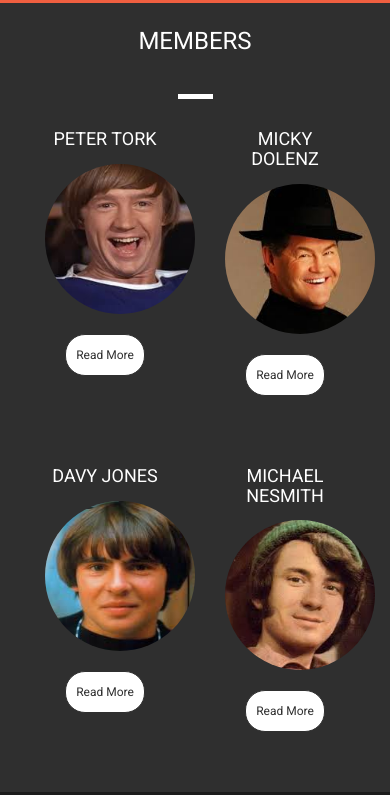
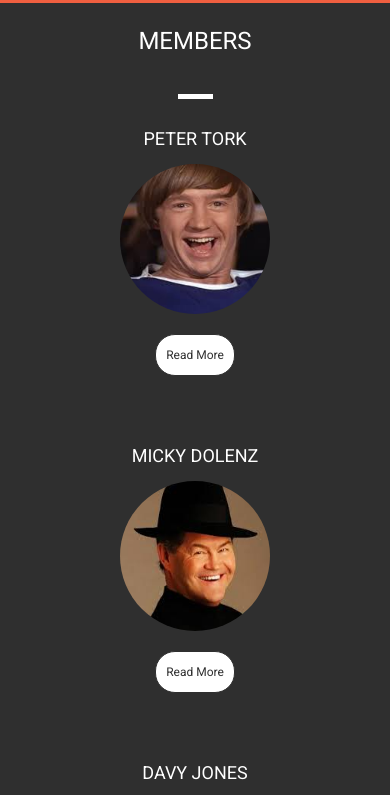
Before and after one commit to Code-Institute-Submissions/band-milestone-project-pages, a plain HTML site: page about.html in a window 390 px wide. Shown: the part 1110-1905 px from the top of the page. Drawn offline with nearby package versions, Linux system fonts and the light colour scheme.

```diff
--- a/about.html
+++ b/about.html
@@ -251,7 +251,7 @@
                     </div>
                 </div>
                 <div class="row">
-                    <div class="col-xs-6 col-sm-4 col-md-6 members-allign">
+                    <div class="col-xs-12 col-sm-6 col-md-6 members-allign">
                         <div class="row">
                             <div class="col-md-12">
                                 <h4 class="three-reasons-heading uppercase">Peter Tork</h4>
@@ -260,7 +260,7 @@
                             </div>
                         </div>
                     </div>
-                    <div class="col-xs-6 col-sm-4 col-md-6 members-allign">
+                    <div class="col-xs-12 col-sm-6 col-md-6 members-allign">
                         <div class="row">
                             <div class="col-md-12">
                                 <h4 class="three-reasons-heading uppercase">Micky Dolenz</h4>
@@ -269,7 +269,7 @@
                             </div>
                         </div>
                     </div>
-                    <div class="col-xs-6 col-sm-4 col-md-6 members-allign">
+                    <div class="col-xs-12 col-sm-6 col-md-6 members-allign">
                         <div class="row">
                             <div class="col-md-12 ">
                                 <h4 class="three-reasons-heading uppercase">Davy Jones</h4>
@@ -278,7 +278,7 @@
                             </div>
                         </div>
                     </div>
-                    <div class="col-xs-6 col-sm-4 col-md-6 members-allign">
+                    <div class="col-xs-12 col-sm-6 col-md-6 members-allign">
                         <div class="row">
                             <div class="col-md-12">
                                 <h4 class="three-reasons-heading uppercase">Michael Nesmith</h4>
```
Also changed, not shown: hireUs.html (+1 -1 lines).
